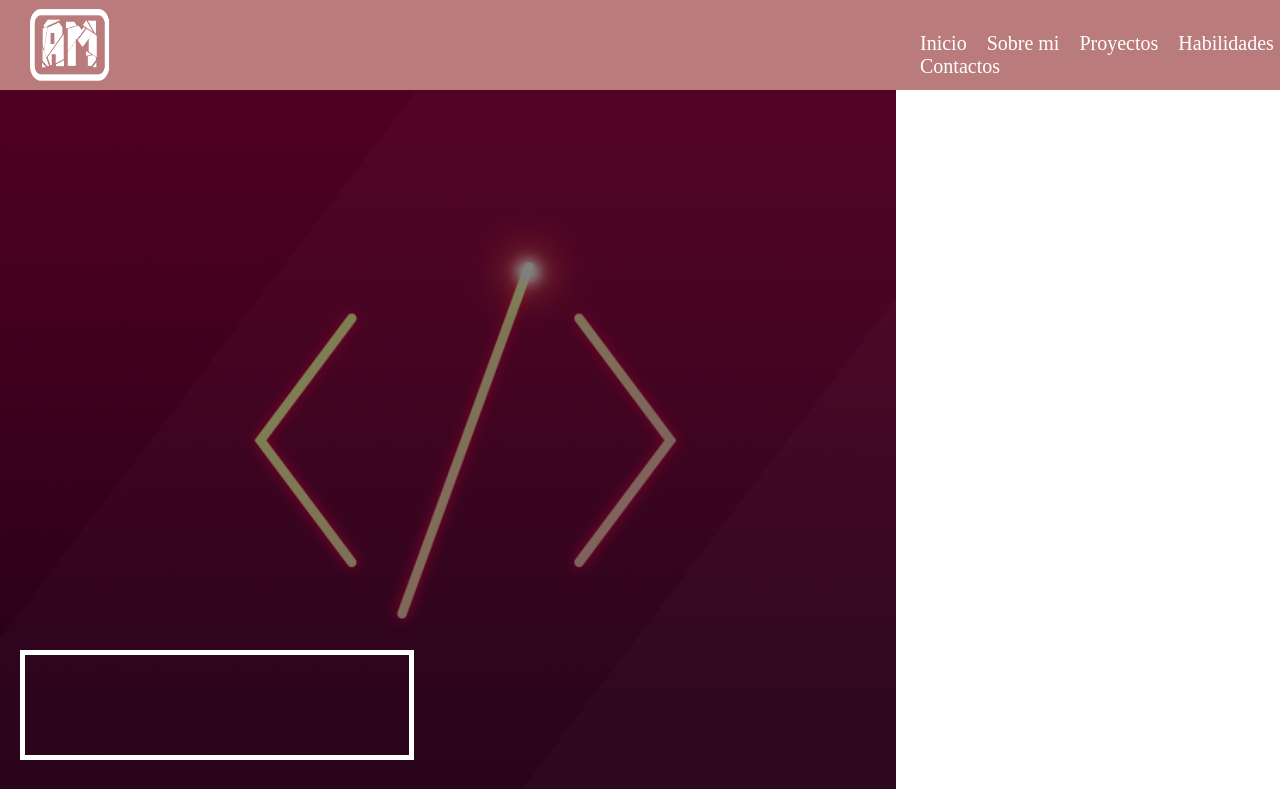
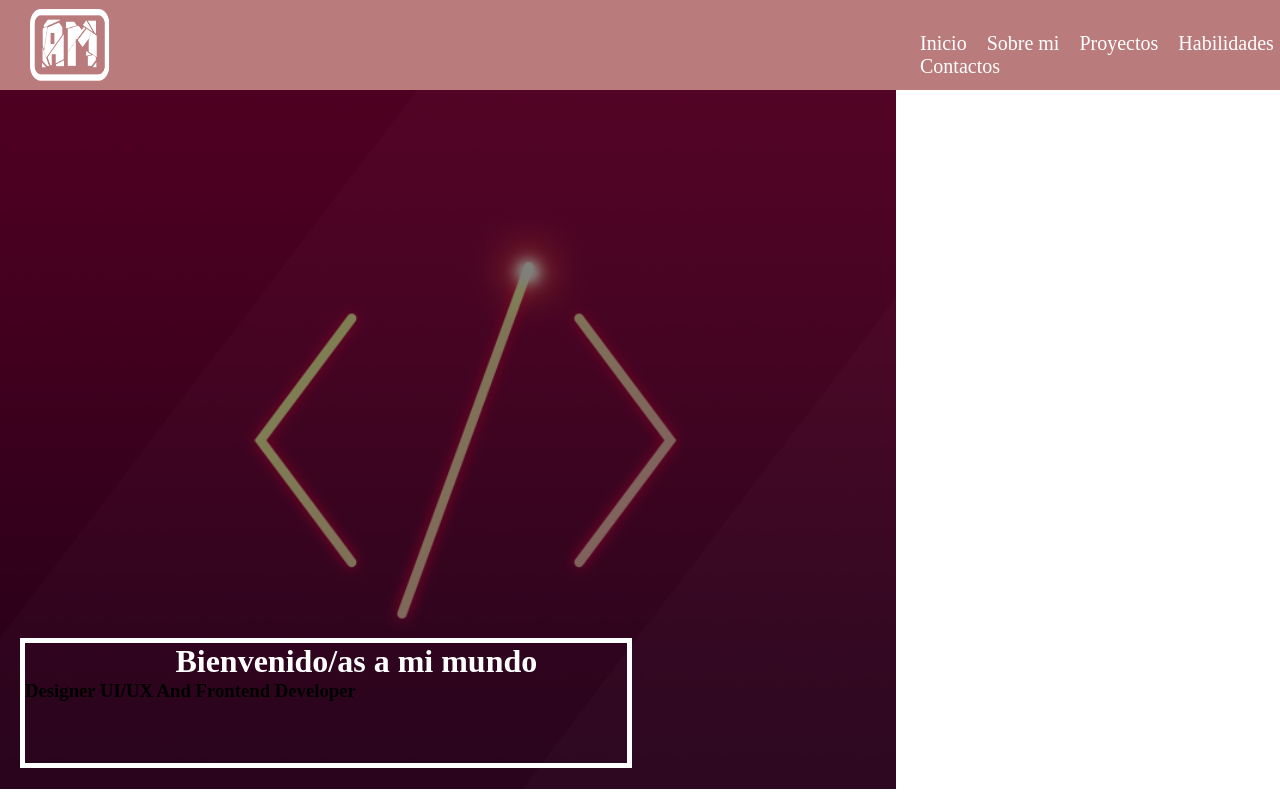
Before and after one commit to Alyhermon/Myportfolio_noficial, a Vue app in the folder portafolio/: page / in a window 1280 px wide. Built offline with nearby package versions, Linux system fonts and the light colour scheme.

Commit message:
ordenando el bienvenido

```diff
--- a/portafolio/src/components/Home.vue
+++ b/portafolio/src/components/Home.vue
@@ -16,6 +16,8 @@
 
             <!--Aqui va el cuadro de bienvenida-->
             <div class="bienvenida">
+                <h1>Bienvenido/as a mi mundo</h1>
+                <h3>Designer UI/UX And Frontend Developer</h3>
 
             </div>
 
@@ -89,11 +91,16 @@
 
     .bienvenida{
         position: absolute;
-        top: 650px;
+        top: 638px;
         left: 20px;
-        height: 100px;
-        width: 30%;
+        height: 120px;
+        width: 47%;
         border: white solid 5px;
+    }
+
+    .bienvenida h1{
+        padding-left: 25%;
+        color: white;
     }
 
 
```
